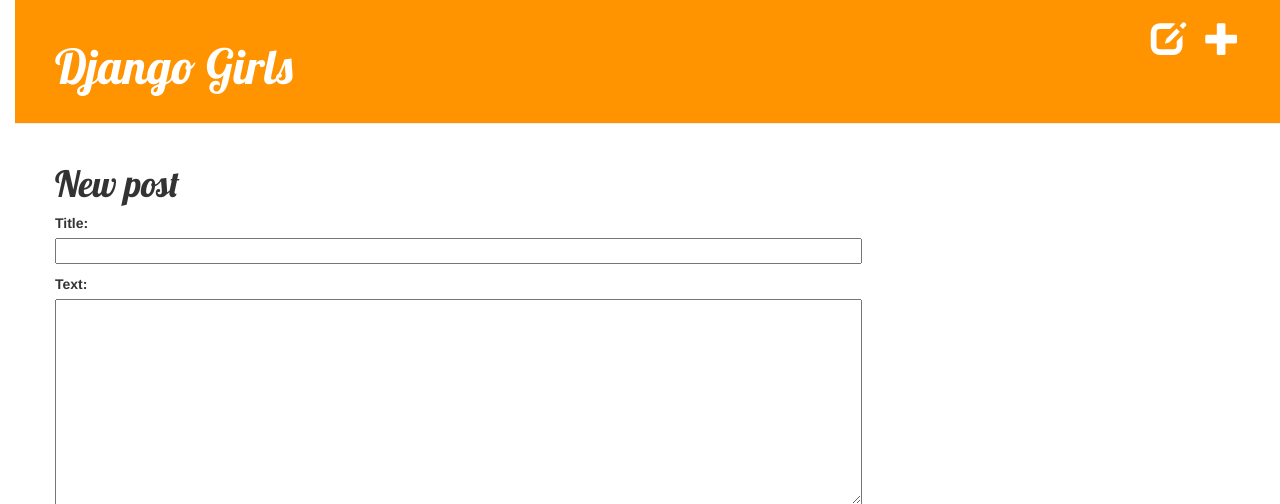
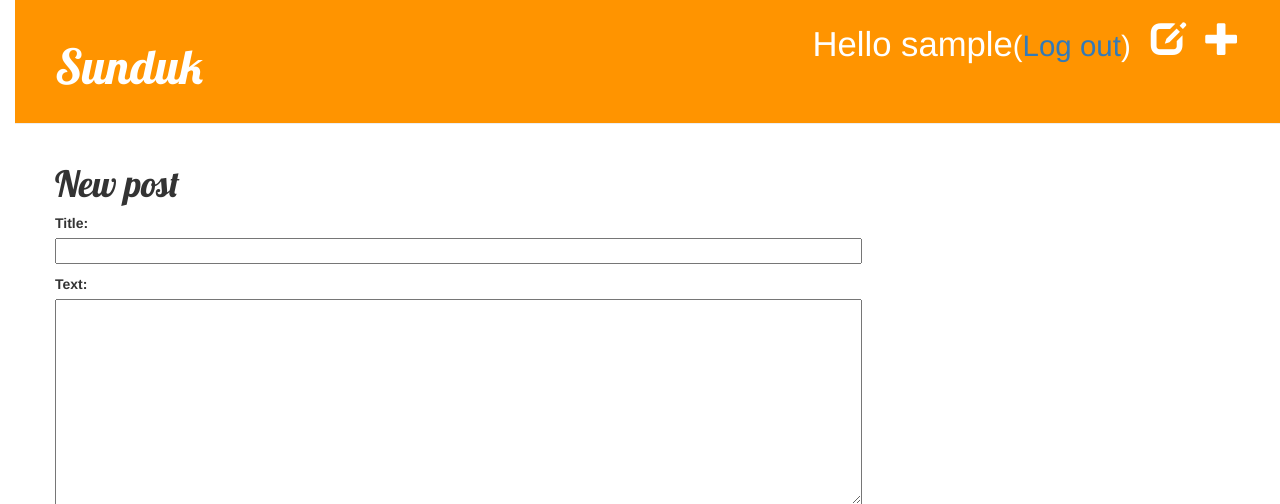
Before and after one commit to Rem1219/Sunduk, a Django app: page /post/new/ in a window 1280 px wide. Shown: the top 504 px of the page. Run offline with Django 3.2, Linux system fonts and the light colour scheme; the visitor is signed in with stand-in values (Sample User, id 1); some libraries are stand-ins or nearby versions.

Commit message:
More on authenticated users

```diff
--- a/blog/templates/blog/base.html
+++ b/blog/templates/blog/base.html
@@ -12,10 +12,11 @@
         {% if user.is_authenticated %}
         <a href="{% url 'post_new' %}" class="top-menu"><span class="glyphicon glyphicon-plus"></span></a>
         <a href="{% url 'post_draft_list' %}" class="top-menu"><span class="glyphicon glyphicon-edit"></span></a>
+        <p class="top-menu">Hello {{ user.username }}<small>(<a href="{% url 'logout' %}">Log out</a>)</small></p>
         {% else %}
         <a href="{% url 'login' %}" class="top-menu"><span class="glyphicon glyphicon-lock"></span></a>
         {% endif %}
-        <h1><a href="{% url 'blog.views.post_list' %}">Django Girls</a></h1>
+        <h1><a href="{% url 'blog.views.post_list' %}">Sunduk</a></h1>
     </div>
     <div class="content">
         <div class="row">
--- a/mysite/urls.py
+++ b/mysite/urls.py
@@ -23,5 +23,6 @@ admin.autodiscover()
 urlpatterns = [
     url(r'^admin/', include(admin.site.urls)),
     url(r'^accounts/login/$', django.contrib.auth.views.login, name='login'),
+    url(r'^accounts/logout/$', django.contrib.auth.views.logout, name='logout', kwargs={'next_page': '/'}),
     url(r'', include('blog.urls')),
 ]
```
